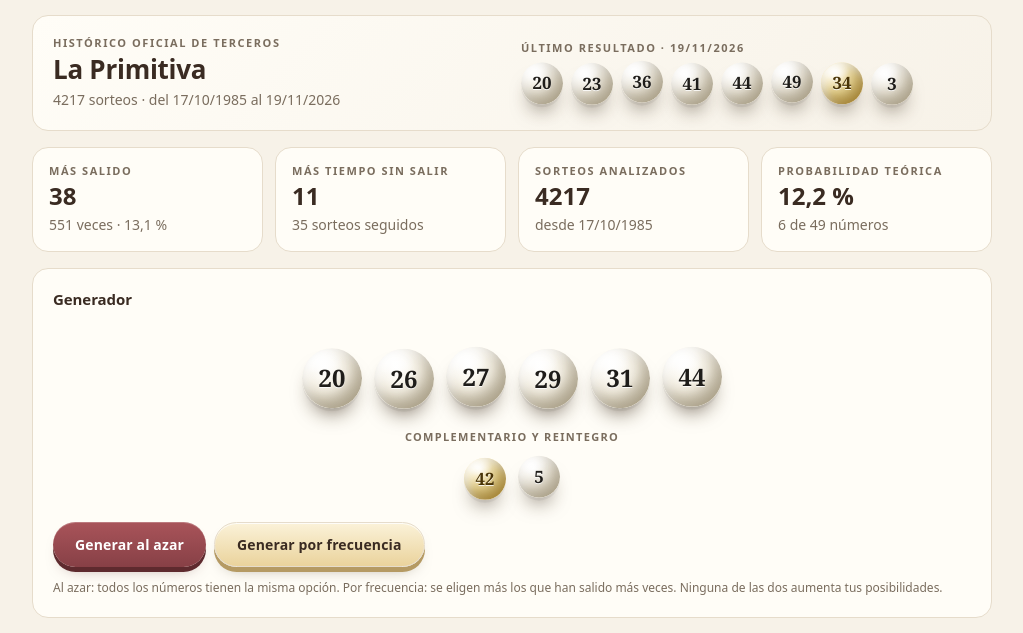
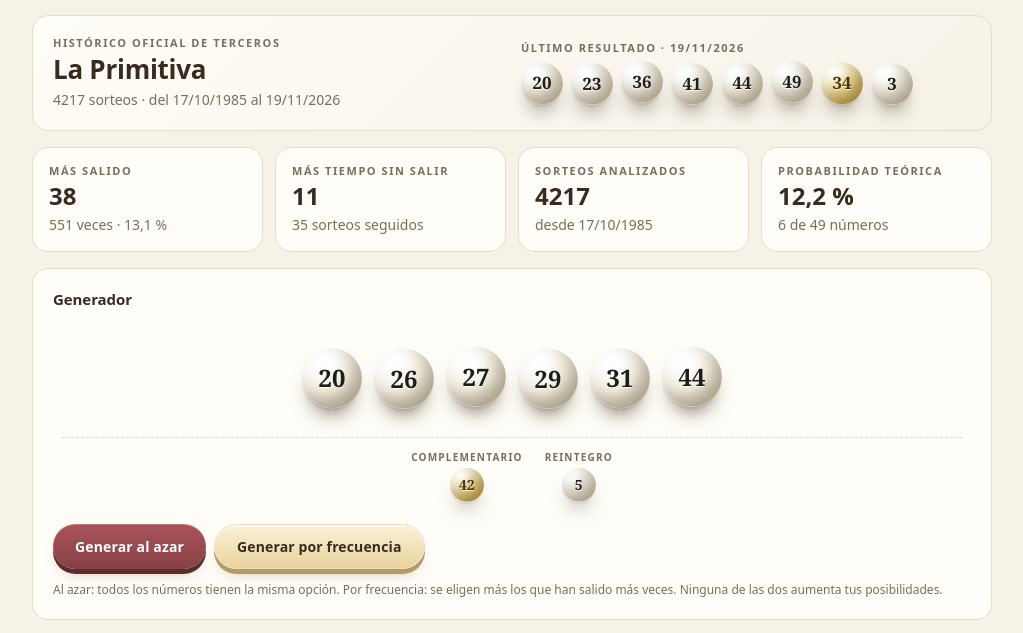
Before and after one commit to juanz40a-sudo/loteria-estadisticas, a plain HTML site: page index.html in a window 1280 px wide. Shown: the part 155-788 px from the top of the page, without its empty margins (128-1151 px from the left). Drawn offline with Linux system fonts and the light colour scheme.

Commit message:
Complementario y reintegro separados con etiqueta y bolas más pequeñas
Co-Authored-By: Claude Haiku 5.5 <noreply@anthropic.com>

```diff
--- a/index.html
+++ b/index.html
@@ -233,6 +233,13 @@ footer p{margin:0 0 8px}
 }
 @keyframes flotar{0%,100%{transform:translateY(0)}50%{transform:translateY(-3px)}}
 
+/* extras de bolas: complementario, reintegro, estrellas o clave */
+.extras{display:flex;justify-content:center;flex-wrap:wrap;gap:22px;width:100%;margin-top:14px;padding-top:14px;border-top:1px dashed var(--linea)}
+.ext{display:flex;flex-direction:column;align-items:center;gap:6px}
+.etq{font:700 10px/1 system-ui,-apple-system,Arial,sans-serif;letter-spacing:.12em;text-transform:uppercase;color:var(--tinta2)}
+.esfera.xs{width:34px;height:34px;font-size:14px}
+.grupo{display:inline-flex;gap:6px}
+
 /* botones principales */
 .btn{
   position:relative;overflow:hidden;border:0;border-radius:999px;padding:12px 22px;cursor:pointer;
@@ -436,10 +443,11 @@ function boletoCuadricula(cfg, combo, fecha){
   </div>`;
 }
 function vistaBolas(cfg, combo){
+  const ext = (etq, html) => `<div class="ext"><span class="etq">${etq}</span>${html}</div>`;
   let extra = '';
-  if (cfg.extra === 'complementario') extra = `<div class="sep">Complementario y reintegro</div>${esferas([pad(combo.c,2)],'s comp')}${esferas([combo.r],'s')}`;
-  if (cfg.extra === 'estrellas') extra = `<div class="sep">Estrellas</div>${esferas(combo.e.map(e=>pad(e,2)),'s estrella')}`;
-  if (cfg.extra === 'clave') extra = `<div class="sep">Clave</div>${esferas([combo.clave],'s comp')}`;
+  if (cfg.extra === 'complementario') extra = `<div class="extras">${ext('Complementario', esferas([pad(combo.c,2)],'xs comp'))}${ext('Reintegro', esferas([combo.r],'xs'))}</div>`;
+  if (cfg.extra === 'estrellas') extra = `<div class="extras">${ext('Estrellas', `<span class="grupo">${esferas(combo.e.map(e=>pad(e,2)),'xs estrella')}</span>`)}</div>`;
+  if (cfg.extra === 'clave') extra = `<div class="extras">${ext('Clave', esferas([combo.clave],'xs comp'))}</div>`;
   return `<div class="vista-bolas">${esferas(ordenar(combo.n).map(n=>pad(n,2)))}${extra}</div>`;
 }
 function vistaProbabilidades(est, combo, maxPct){
```
Also changed, not shown: src/plantilla.html (+11 -3 lines).
